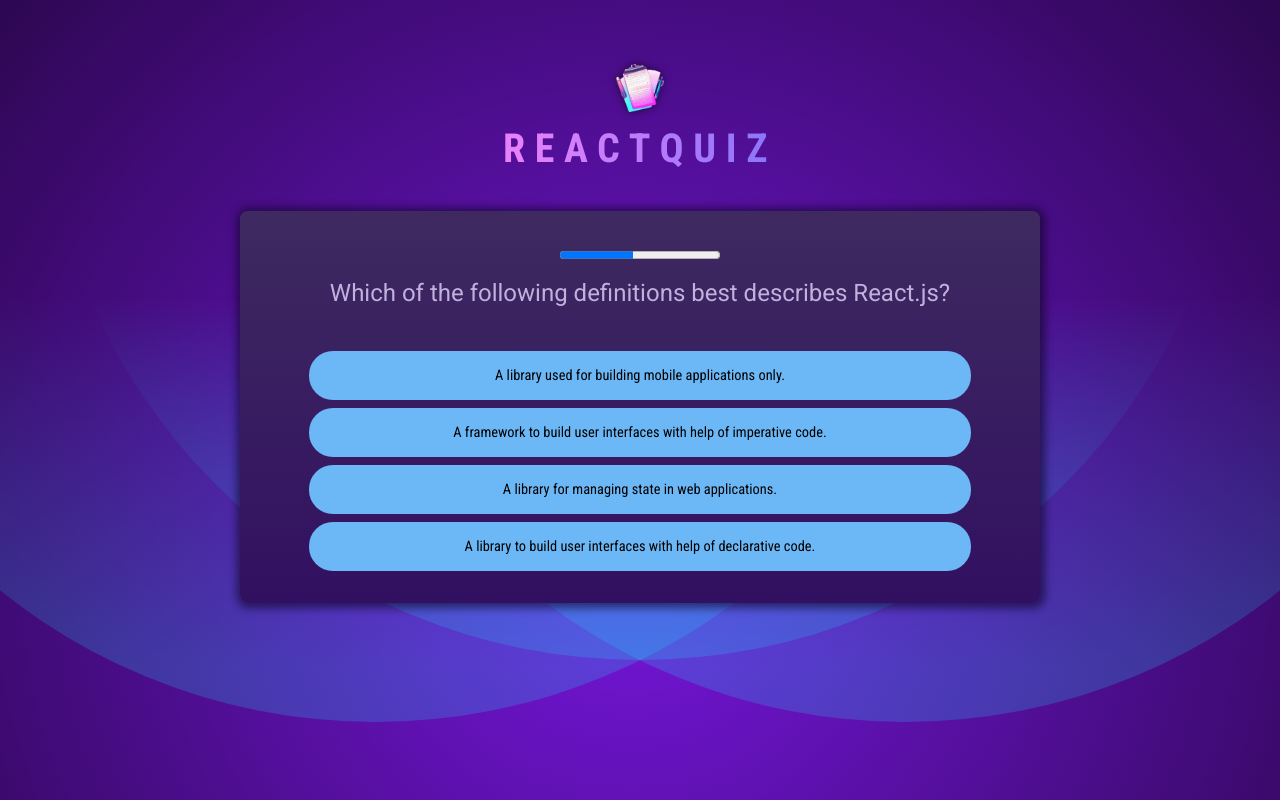
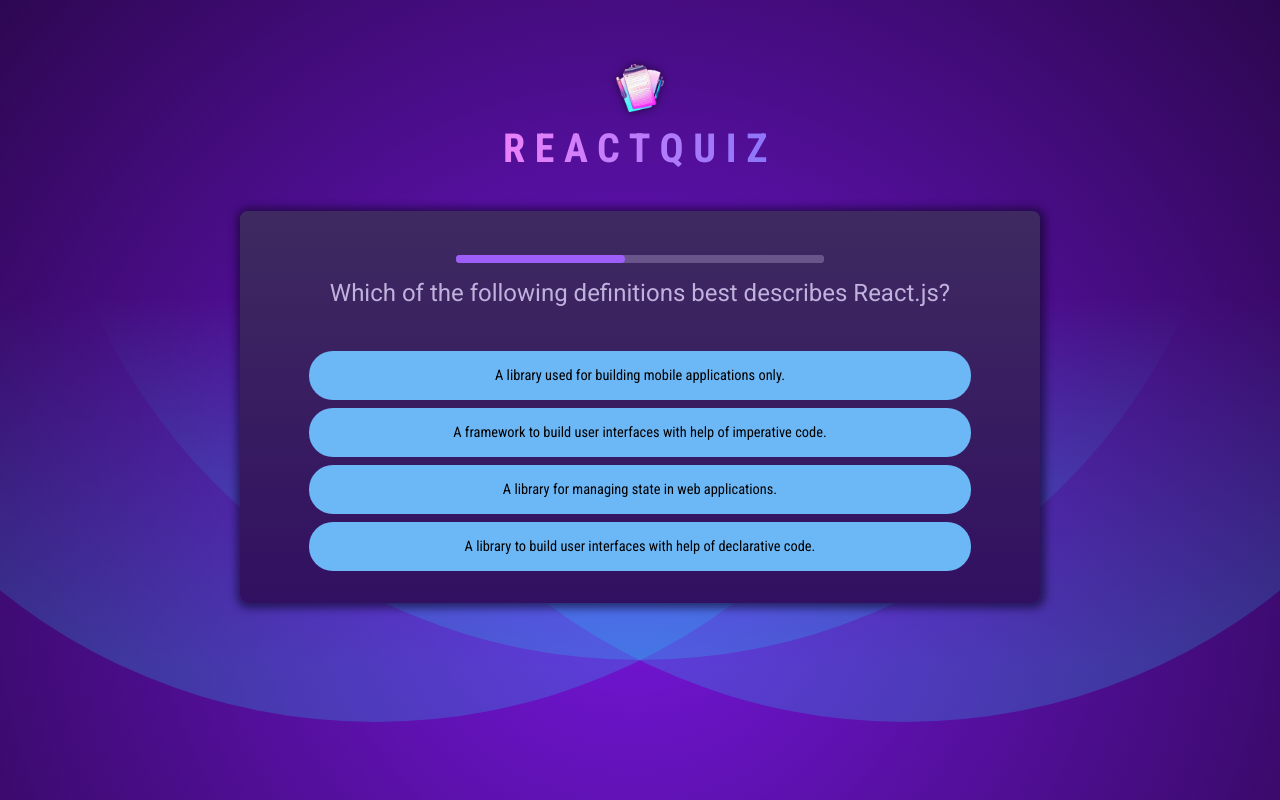
Before and after one commit to Majid-Hadadidan/quiz-app, a React (Vite) app: page / in a window 1280 px wide. Built offline with nearby package versions, Linux system fonts and the light colour scheme.

Commit message:
create Answers Component

```diff
--- /dev/null
+++ b/src/components/Answers.jsx
@@ -0,0 +1,40 @@
+import { useRef } from "react";
+
+export default function Answers({
+  answers,
+  selectedAnswer,
+  answerState,
+  onSelect,
+}) {
+  const shuffleAnswers = useRef();
+
+  //shuffle every  answers in question
+  if (!shuffleAnswers.current) {
+    shuffleAnswers.current = [...answers];
+    shuffleAnswers.current.sort(() => Math.random() - 0.5);
+  }
+  return (
+    <ul id="answers">
+      {shuffleAnswers.current.map((answer) => {
+        const isSelected = selectedAnswer === answer;
+        let cssClass = "";
+        if (answerState === "answered" && isSelected) {
+          cssClass = "selected";
+        }
+        if (
+          (answerState === "wrong" || answerState === "correct") &&
+          isSelected
+        ) {
+          cssClass = answerState;
+        }
+        return (
+          <li key={answer} className="answer">
+            <button onClick={() => onSelect(answer)} className={cssClass}>
+              {answer}
+            </button>
+          </li>
+        );
+      })}
+    </ul>
+  );
+}
--- a/src/components/Quiz.jsx
+++ b/src/components/Quiz.jsx
@@ -1,24 +1,39 @@
-import { useState, useCallback } from "react";
+import { useState, useCallback, useRef } from "react";
 import quizCompleteImg from "../assets/quiz-complete.png";
 import Question from "../questions.js";
 import QuestionTimer from "./QuestionTimer.jsx";
+import Answers from "./Answers.jsx";
 export default function Quiz() {
+  const shuffleAnswers = useRef();
   const [userAnswers, setUserAnswers] = useState([]);
+  const [answerState, setAnswerState] = useState("");
 
-  const activeQuestionIndex = userAnswers.length;
+  const activeQuestionIndex =
+    answerState === "" ? userAnswers.length : userAnswers.length - 1;
 
   //in this case, the game is over
   const questionIsCompleted = userAnswers.length === Question.length;
 
   // select every answer in Question
-  const handleSelectAnswer = useCallback(function handleSelectAnswer(
-    selectedAnswer
-  ) {
+  const handleSelectAnswer = useCallback(
+    function handleSelectAnswer(selectedAnswer) {
+      setAnswerState("answered");
       setUserAnswers((prevUserAnswer) => {
         return [...prevUserAnswer, selectedAnswer];
       });
+      setTimeout(() => {
+        if (selectedAnswer === Question[activeQuestionIndex].answers[0]) {
+          setAnswerState("correct");
+        } else {
+          setAnswerState("wrong");
+        }
+        setTimeout(() => {
+          setAnswerState("");
+        }, 2000);
+      }, 1000);
     },
-  []);
+    [activeQuestionIndex]
+  );
 
   if (questionIsCompleted) {
     return (
@@ -28,9 +43,6 @@
       </div>
     );
   }
-  //shuffle every  answers in question
-  const shuffleAnswers = [...Question[activeQuestionIndex].answers];
-  shuffleAnswers.sort(() => Math.random() - 0.5);
 
   const handleSkipAnswer = useCallback(
     () => handleSelectAnswer(null),
@@ -38,22 +50,21 @@
   );
   return (
     <div id="quiz">
+      <div id="question">
         <QuestionTimer
           key={activeQuestionIndex}
           timeout={10000}
           onTimeout={handleSkipAnswer}
         />
-      <div id="question">
+
         <h2>{Question[activeQuestionIndex].text}</h2>
-        <ul id="answers">
-          {shuffleAnswers.map((answer) => (
-            <li key={answer} className="answer">
-              <button onClick={() => handleSelectAnswer(answer)}>
-                {answer}
-              </button>
-            </li>
-          ))}
-        </ul>
+        <Answers
+          key={activeQuestionIndex}
+          answers={Question[activeQuestionIndex].answers}
+          selectedAnswer={userAnswers[userAnswers.length - 1]}
+          answerState={answerState}
+          onSelect={handleSelectAnswer}
+        />
       </div>
     </div>
   );
```
Lines whose indentation alone changed are shown as unchanged.
